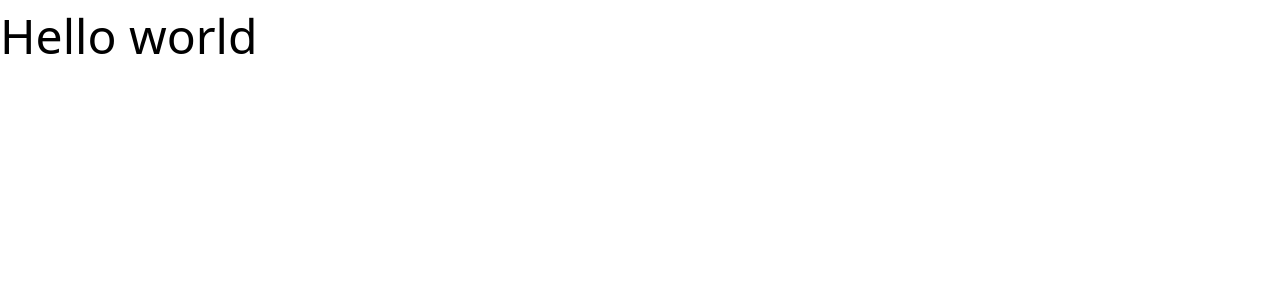
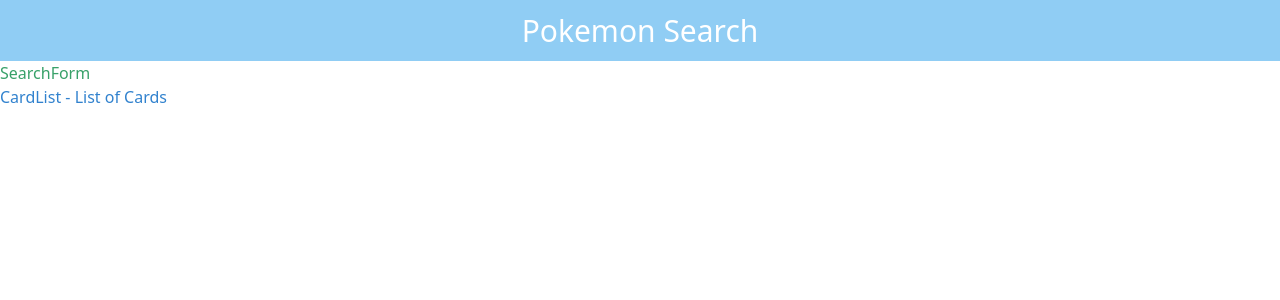
Before and after one commit to cdsalty/react-tailwindcss-app, a React (Create React App) app: page / in a window 1280 px wide. Shown: the top 300 px of the page. Built offline with nearby package versions, Linux system fonts and the light colour scheme.

Commit message:
Setting up searchfrom and list of cards, cardlist

```diff
--- a/src/App.js
+++ b/src/App.js
@@ -1,13 +1,44 @@
-import React from 'react';
-
+import React, { useState } from 'react';
+import SearchForm from './components/SearchForm';
+import CardList from './components/CardList';
 import './App.css';
 
-function App() {
+const App = () => {
+
+  const [cards, setCards] = useState([])
+
   return (
     <div>
-      <h1 className="text-5xl">Hello world</h1>
+      <h1 className="flex flex-col">
+        <div className="flex justify-center bg-blue-300">
+          <h1 className="text-3xl text-white py-2">Pokemon Search</h1>
+        </div>
+        <div className="flex flex-col">
+          <SearchForm setCards={setCards} />
+          <CardList cards={cards} />
+        </div>
+      </h1>
     </div>
   );
 }
 
 export default App;
+
+
+/*
+#7400B8
+#6930C3
+#5E60CE
+#5390D9
+#4EA8DE
+#48BFE3
+soltis: {
+    "100": "#7400B8",
+    "200": "6930C3",
+    "300": "5E60CE",
+    "400": "5390D9",
+    "500": "4EA8DE",
+    "600": "48BFE3"
+  }
+
+*/
--- /dev/null
+++ b/src/components/CardList.js
@@ -0,0 +1,11 @@
+import React from 'react'
+
+const CardList = ({ cardList }) => {
+  return (
+    <div>
+      <p className="text-blue-600">CardList - List of Cards</p>
+    </div>
+  )
+}
+
+export default CardList;
--- /dev/null
+++ b/src/components/SearchForm.js
@@ -0,0 +1,11 @@
+import React from 'react'
+
+const SearchForm = ({ setCards }) => {
+  return (
+    <div>
+      <p className="text-green-600">SearchForm</p>
+    </div>
+  )
+}
+
+export default SearchForm;
```
Also changed, not shown: src/assets/main.css.
